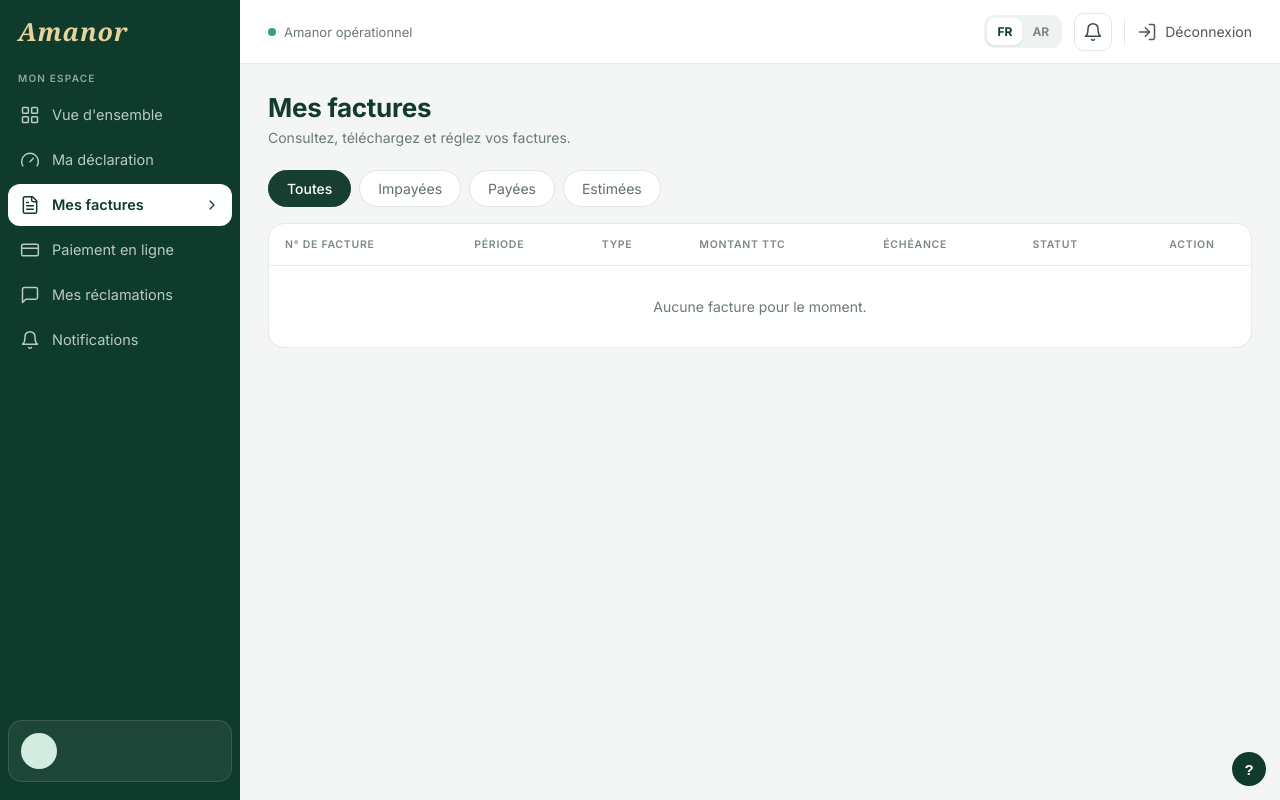
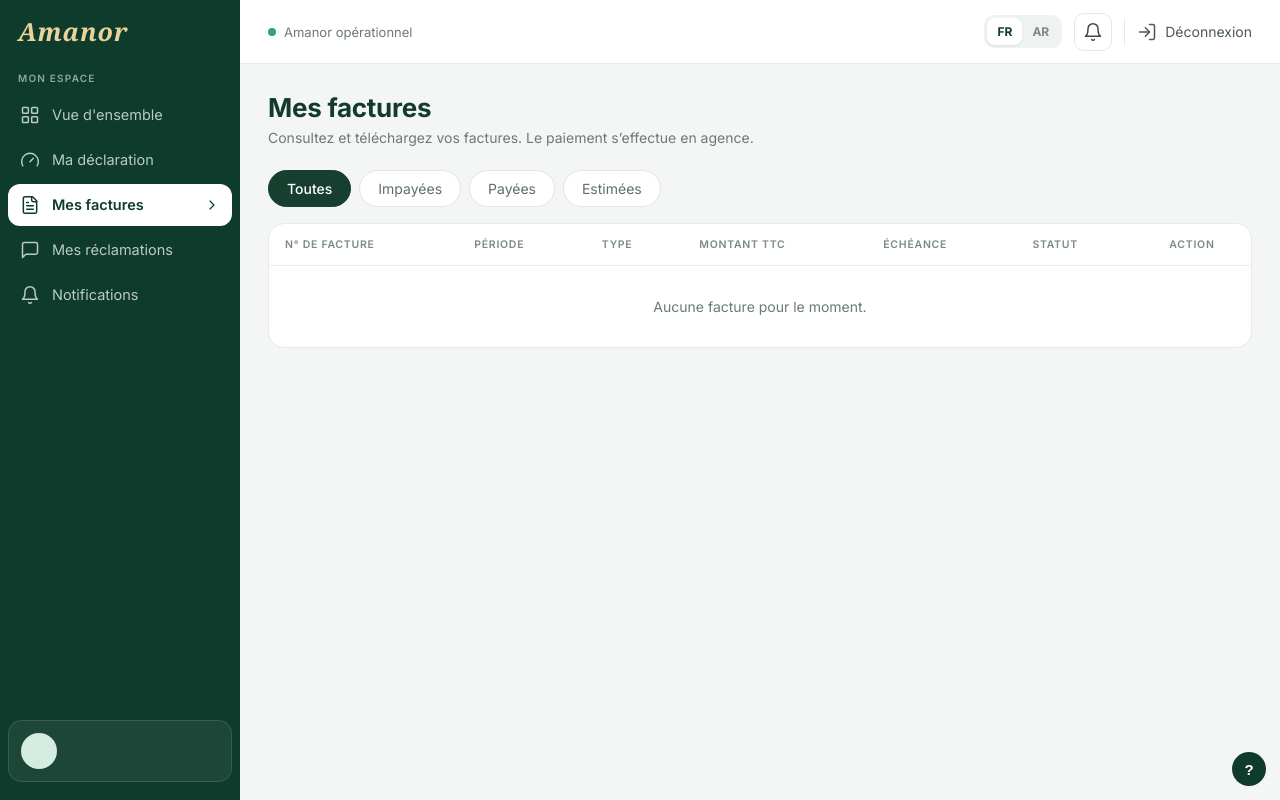
Before and after one commit to elasrifatimazahra-gi/gestion_factures_eau_electricite, a PHP site: the page made by IHM/client/factures.php in a window 1280 px wide. Run offline with PHP 8.4, Linux system fonts and the light colour scheme; data that the repository does not hold is empty; some libraries are stand-ins or nearby versions.

Commit message:
Retirer le paiement en ligne de l’espace client
Co-authored-by: Copilot <223556219+Copilot@users.noreply.github.com>

```diff
--- a/IHM/client/accueil.php
+++ b/IHM/client/accueil.php
@@ -39,7 +39,6 @@ $icones = [
     'grille'   => '<rect x="3" y="3" width="7" height="7" rx="1"/><rect x="14" y="3" width="7" height="7" rx="1"/><rect x="14" y="14" width="7" height="7" rx="1"/><rect x="3" y="14" width="7" height="7" rx="1"/>',
     'jauge'    => '<path d="m12 14 4-4"/><path d="M3.34 19a10 10 0 1 1 17.32 0"/>',
     'facture'  => '<path d="M15 2H6a2 2 0 0 0-2 2v16a2 2 0 0 0 2 2h12a2 2 0 0 0 2-2V7Z"/><path d="M14 2v4a2 2 0 0 0 2 2h4"/><path d="M10 9H8"/><path d="M16 13H8"/><path d="M16 17H8"/>',
-    'carte'    => '<rect width="20" height="14" x="2" y="5" rx="2"/><line x1="2" x2="22" y1="10" y2="10"/>',
     'message'  => '<path d="M21 15a2 2 0 0 1-2 2H7l-4 4V5a2 2 0 0 1 2-2h14a2 2 0 0 1 2 2z"/>',
     'cloche'   => '<path d="M6 8a6 6 0 0 1 12 0c0 7 3 9 3 9H3s3-2 3-9"/><path d="M10.3 21a1.94 1.94 0 0 0 3.4 0"/>',
     'sortie'   => '<path d="M15 3h4a2 2 0 0 1 2 2v14a2 2 0 0 1-2 2h-4"/><polyline points="10 17 15 12 10 7"/><line x1="15" x2="3" y1="12" y2="12"/>',
@@ -57,7 +56,6 @@ $menu = [
     ["Vue d'ensemble",    BASE_URL . 'Auth/accueil',              'grille',  true],
     ['Ma déclaration',    BASE_URL . 'Consommation/declaration', 'jauge',   false],
     ['Mes factures',      BASE_URL . 'Facture/liste',             'facture', false],
-    ['Paiement en ligne', '#',                                    'carte',   false],
     ['Mes réclamations',  BASE_URL . 'Reclamation/liste',         'message', false],
     ['Notifications',     BASE_URL . 'Notification/liste',        'cloche',  false],
 ];
--- a/IHM/client/factures.php
+++ b/IHM/client/factures.php
@@ -13,7 +13,6 @@ $icones = [
     'grille'   => '<rect x="3" y="3" width="7" height="7" rx="1"/><rect x="14" y="3" width="7" height="7" rx="1"/><rect x="14" y="14" width="7" height="7" rx="1"/><rect x="3" y="14" width="7" height="7" rx="1"/>',
     'jauge'    => '<path d="m12 14 4-4"/><path d="M3.34 19a10 10 0 1 1 17.32 0"/>',
     'facture'  => '<path d="M15 2H6a2 2 0 0 0-2 2v16a2 2 0 0 0 2 2h12a2 2 0 0 0 2-2V7Z"/><path d="M14 2v4a2 2 0 0 0 2 2h4"/><path d="M10 9H8"/><path d="M16 13H8"/><path d="M16 17H8"/>',
-    'carte'    => '<rect width="20" height="14" x="2" y="5" rx="2"/><line x1="2" x2="22" y1="10" y2="10"/>',
     'message'  => '<path d="M21 15a2 2 0 0 1-2 2H7l-4 4V5a2 2 0 0 1 2-2h14a2 2 0 0 1 2 2z"/>',
     'cloche'   => '<path d="M6 8a6 6 0 0 1 12 0c0 7 3 9 3 9H3s3-2 3-9"/><path d="M10.3 21a1.94 1.94 0 0 0 3.4 0"/>',
     'sortie'   => '<path d="M15 3h4a2 2 0 0 1 2 2v14a2 2 0 0 1-2 2h-4"/><polyline points="10 17 15 12 10 7"/><line x1="15" x2="3" y1="12" y2="12"/>',
@@ -28,7 +27,6 @@ $menu = [
     ["Vue d'ensemble",   BASE_URL . 'Auth/accueil',                'grille',  false],
     ['Ma déclaration',   BASE_URL . 'Consommation/declaration',   'jauge',   false],
     ['Mes factures',     BASE_URL . 'Facture/liste',              'facture', true],
-    ['Paiement en ligne', '#',                                     'carte',   false],
     ['Mes réclamations', '#',                                      'message', false],
     ['Notifications',    BASE_URL . 'Notification/liste',          'cloche',  false],
 ];
@@ -89,7 +87,7 @@ $menu = [
 
         <main class="contenu">
             <h1>Mes factures</h1>
-            <p class="sous-titre">Consultez, téléchargez et réglez vos factures.</p>
+            <p class="sous-titre">Consultez et téléchargez vos factures. Le paiement s’effectue en agence.</p>
             <?php if (!empty($client['numero_contrat'])): ?>
                 <p class="sous-titre">
                     Contrat <b><?= htmlspecialchars($client['numero_contrat']) ?></b>
--- a/IHM/layouts/sidebar_client.php
+++ b/IHM/layouts/sidebar_client.php
@@ -15,7 +15,6 @@ $icones = [
     'grille'  => '<rect x="3" y="3" width="7" height="7" rx="1"/><rect x="14" y="3" width="7" height="7" rx="1"/><rect x="14" y="14" width="7" height="7" rx="1"/><rect x="3" y="14" width="7" height="7" rx="1"/>',
     'jauge'   => '<path d="m12 14 4-4"/><path d="M3.34 19a10 10 0 1 1 17.32 0"/>',
     'facture' => '<path d="M15 2H6a2 2 0 0 0-2 2v16a2 2 0 0 0 2 2h12a2 2 0 0 0 2-2V7Z"/><path d="M14 2v4a2 2 0 0 0 2 2h4"/><path d="M10 9H8"/><path d="M16 13H8"/><path d="M16 17H8"/>',
-    'carte'   => '<rect width="20" height="14" x="2" y="5" rx="2"/><line x1="2" x2="22" y1="10" y2="10"/>',
     'message' => '<path d="M21 15a2 2 0 0 1-2 2H7l-4 4V5a2 2 0 0 1 2-2h14a2 2 0 0 1 2 2z"/>',
     'cloche'  => '<path d="M6 8a6 6 0 0 1 12 0c0 7 3 9 3 9H3s3-2 3-9"/><path d="M10.3 21a1.94 1.94 0 0 0 3.4 0"/>',
     'chevron' => '<path d="m9 18 6-6-6-6"/>',
@@ -27,7 +26,6 @@ $menu = [
     ["Vue d'ensemble",    BASE_URL . 'Auth/accueil',              'grille',  'Auth/accueil'],
     ['Ma déclaration',    BASE_URL . 'Consommation/declaration', 'jauge',   'Consommation/declaration'],
     ['Mes factures',      BASE_URL . 'Facture/liste',             'facture', 'Facture/liste'],
-    ['Paiement en ligne', '#',                                    'carte',   ''],
     ['Mes réclamations',  BASE_URL . 'Reclamation/liste',         'message', 'Reclamation/liste'],
     ['Notifications',     BASE_URL . 'Notification/liste',        'cloche',  'Notification/liste'],
 ];
```
